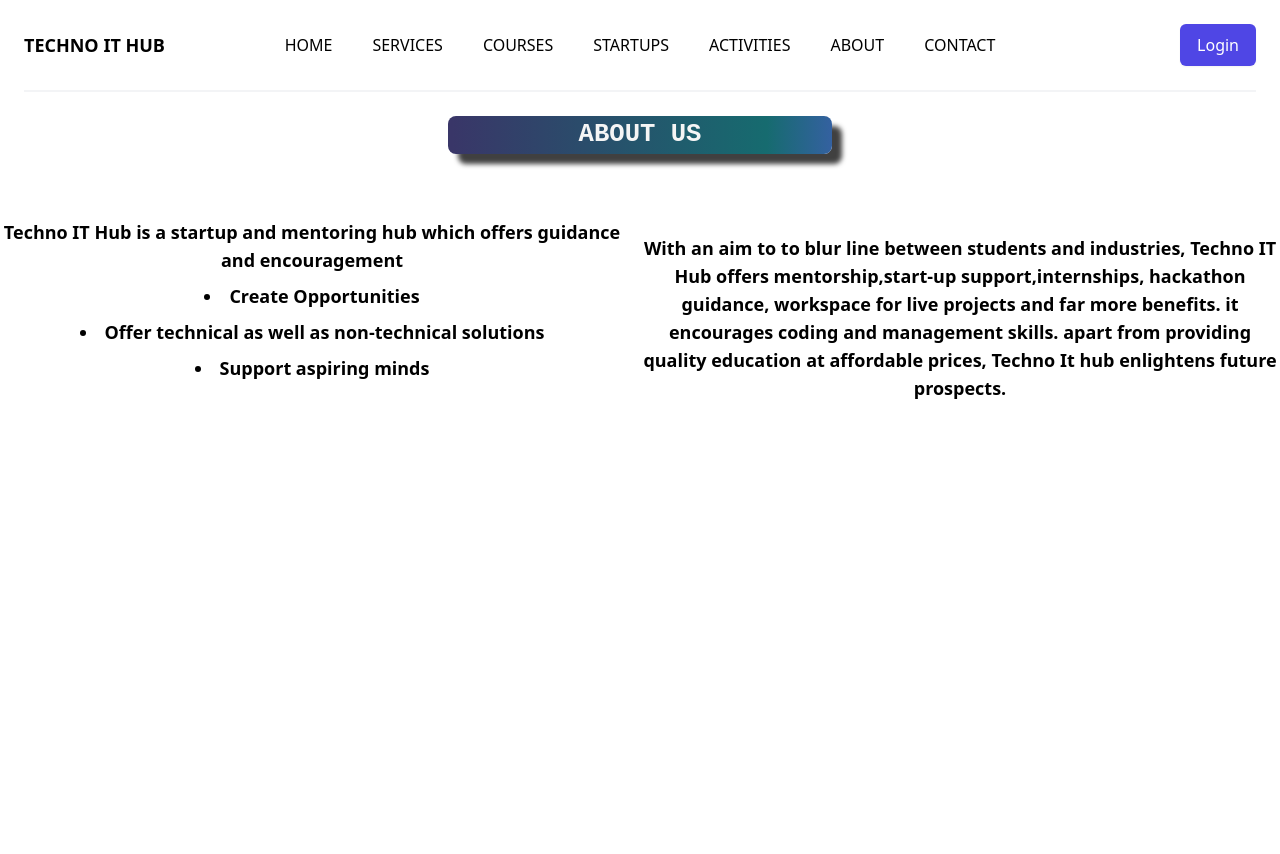
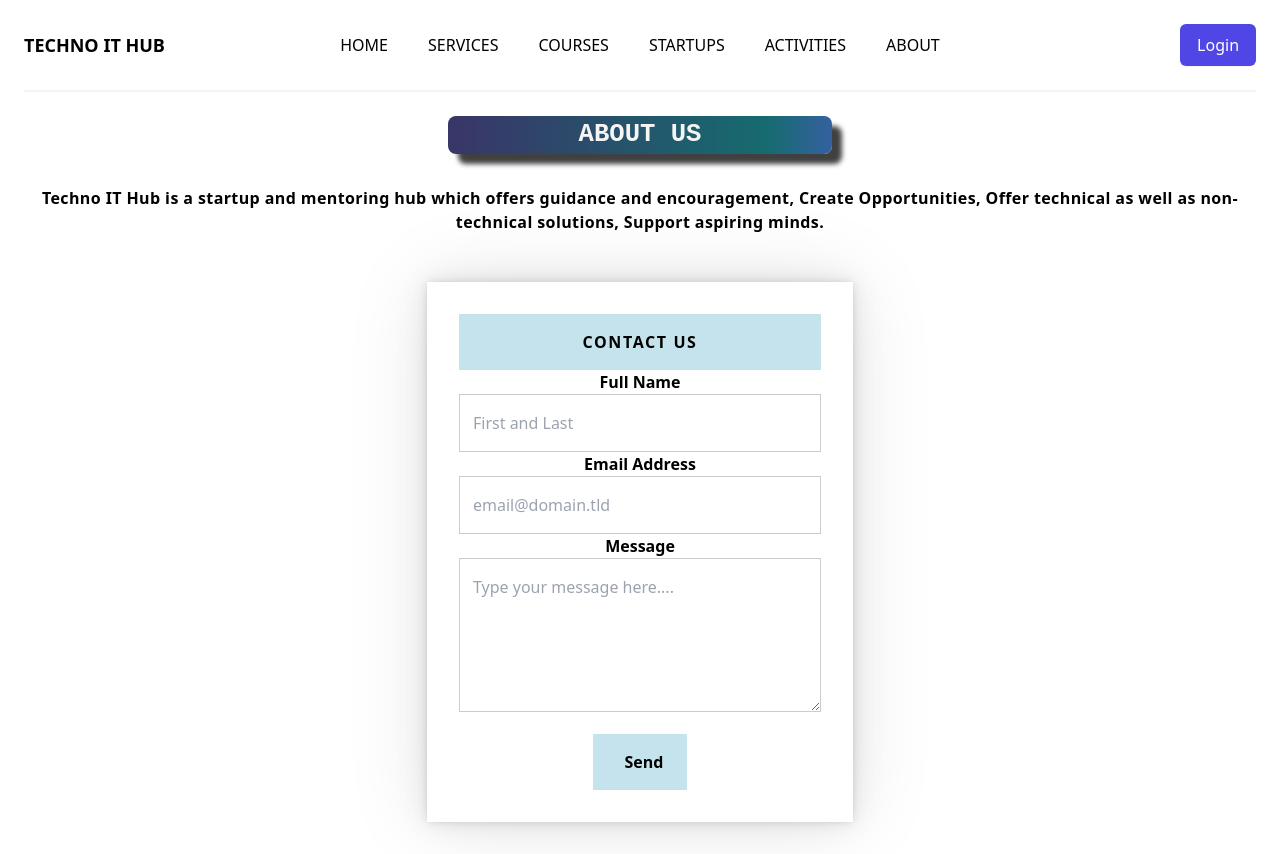
Before and after one commit to vibenr/tih-react-final, a React (Create React App) app: page /about in a window 1280 px wide. Before the commit the page ends 800 px from the top, so only its background shows below. Built offline with nearby package versions, Linux system fonts and the light colour scheme.

Commit message:
setting up header

```diff
--- a/src/App.js
+++ b/src/App.js
@@ -13,14 +13,13 @@
 function App() {
   return (
     <div className="App">
-<Header/>
+{/* <Header/> */}
 
 <Routes>
 <Route path="/addform/data" element={<Dataform/>}/>
 <Route path="/services" element={<Services/>} />
 <Route path="/login" element={<Login/>} />
 <Route path="/about" element={<About/>} />
-<Route path="/contact" element={<Contact/>} />
 <Route path="/startups" element={<Startups/>} />
 <Route path="/courses" element={<Courses/>} />
 <Route path="/activities" element={<Activites/>} />
--- a/src/Components/About/About.js
+++ b/src/Components/About/About.js
@@ -1,5 +1,7 @@
 import React from 'react';
 import PageHeading from '../PageHeading/PageHeading';
+import Contactpage from '../Contact/Contact'
+import Header from '../Header/Header'
 
 
 
@@ -7,33 +9,21 @@ function About() {
 
 	return (
 		<>
+			<Header />
 			<div className='font-semibold'>
 			<div className='flex justify-center'>
 
 			<PageHeading pagname="ABOUT US"/>
 			</div>
-				<div className='mt-16'>
-					<div className=' grid  lg:grid-cols-2 md:text-lg grid-cols-1 mx-auto'>
-						<div className='  pr-4'>
-							<p className='break-normal '>
-								Techno IT Hub is a startup and mentoring hub which offers guidance and encouragement
-							</p>
-							<ul className='break-words flex flex-col  items-center justify-center list-inside list-disc'>
-								<li className='mt-2'>Create Opportunities</li>
-								<li className='mt-2'> Offer technical as well as non-technical solutions</li>
-								<li className='mt-2'> Support aspiring minds</li>
-							</ul>
-						</div>
-						<div className = "md:mt-4 w-full">
-							<p className='break-normal md:text-lg flex justify-content-center align-items-center'>
-								{' '}
-								With an aim to to blur line between students and industries, Techno IT Hub offers
-								mentorship,start-up support,internships, hackathon guidance, workspace for live projects
-								and far more benefits. it encourages coding and management skills. apart from providing
-								quality education at affordable prices, Techno It hub enlightens future prospects.
-							</p>
-						</div>
-					</div>
+			<div className = "flex justify-center align-items-center mt-4 p-4">
+				<ul>
+					<p className = "tracking-wide">
+					Techno IT Hub is a startup and mentoring hub which offers guidance and encouragement, Create Opportunities, Offer technical as well as non-technical solutions, Support aspiring minds.
+					</p>
+				</ul>
+			 </div>
+				<div className = "contact-page">
+				<Contactpage />
 				</div>
 			</div>
 			<div className = "relative bottom-0 w-full">
--- a/src/Components/Activities/Activity.js
+++ b/src/Components/Activities/Activity.js
@@ -1,6 +1,7 @@
 import React from 'react';
 import Card from '../Card/Card';
 import Heading from '../PageHeading/PageHeading';
+import Header from '../Header/Header'
 
 import { useState, useEffect } from 'react';
 
@@ -24,6 +25,7 @@ function Actitvity() {
 
   return (
     <>
+      <Header />
       <div className="flex items-center flex-col justify-center h-full w-full ">
       <Heading pagname="Activities" />
         <div className="grid grid-cols-1 md:grid-cols-2 lg:grid-cols-3 gap-4 p-4 mt-10 ">
--- a/src/Components/Contact/Contact.jsx
+++ b/src/Components/Contact/Contact.jsx
@@ -1,182 +1,31 @@
 import React from 'react'
-import { Avatar } from '@mui/material'
-import Heading from '../PageHeading/PageHeading'
+import './contact.css'
 
 function Contact() {
-  const style = {
-    border: '0',
-    width: '40vw',
-    height: '50vh',
-  }
-
-  const style1 = {
-    resize: 'none',
-  }
-
   return (
     <>
-      <div className="flex justify-center mb-12">
-        <Heading pagname="Contact Us" />
+    <div className = "flex justify-center align-items-center p-8 ">
+      <div class="wrapper">
+    <h2>CONTACT US</h2>
+    <form action="" method="POST">
+      <div class="form-group">
+        <label for="name">Full Name</label>
+        <input type="text" name="Name" id="name" placeholder="First and Last" required minlength="3" maxlength="25" />
       </div>
-
-
-        <div className=" grid lg:grid-cols-2 grid-cols-1  ">
-          <div className="map w-1/2 border-2 border-black">
-            <iframe
-              src="https://www.google.com/maps/embed?pb=!1m18!1m12!1m3!1d1455.60369312146!2d72.56334564300455!3d23.031668564003056!2m3!1f0!2f0!3f0!3m2!1i1024!2i768!4f13.1!3m3!1m2!1s0x395e85a79eebdec9%3A0xd0ab8cb58ab0d0dc!2sTechno%20IT%20HUB!5e0!3m2!1sen!2sin!4v1636615698970!5m2!1sen!2sin"
-              className="h-full"
-              allowfullscreen="true"
-              title="map_location"
-            />
-          </div>
-
-
-          <div className="contact-details ml-20 mt-5">
-            <div className=" flex align-items-center justify-content-baseline ml-16  ">
-              <h2 className="font-bold  lg:text-3xl text-md text-center">
-                {' '}
-                Techno IT Hub
-              </h2>
-            </div>
-
-          {/* flexbox for contact details */}
-          <div className = "main flex flex-col border-2 border-black">
-            <div className = "grid lg:grid-cols-2 grid-cols-1 place-items-center">
-            <div>
-              <Avatar> </Avatar>
-            </div>
-            <div>
-              <span>Address:</span> <p>GUJARAT INNOVATION COUNCIL</p>
-            </div>
-            </div>
-
-            <div className = "grid lg:grid-cols-2 grid-cols-1 place-items-center">
-            <div>
-              <Avatar> </Avatar>
-              </div>
-            <div> </div>
-            </div>
-
-            <div className = "grid lg:grid-cols-2 grid-cols-1 place-items-center">
-            <div>
-              <Avatar> </Avatar>
-              </div>
-            <div> </div>
-            </div>
-          </div>
-
-          </div>
-        </div>
-
-      <div className="contactForm border-2 border-black flex justify-center align-items-center mt-12 mb-4 p-4">
-        <form class="w-full max-w-lg border-gray-300">
-          <div class="flex flex-wrap -mx-3 mb-6">
-            <div class="w-full md:w-1/2 px-3 mb-6 md:mb-0">
-              <label
-                class="block uppercase tracking-wide text-gray-700 text-xs font-bold mb-2"
-                for="grid-first-name"
-              >
-                First Name
-              </label>
-              <input
-                class="appearance-none block w-full bg-gray-200 text-gray-700 border border-red-500 rounded py-3 px-4 mb-3 leading-tight focus:outline-none focus:bg-white"
-                id="grid-first-name"
-                type="text"
-                placeholder="Jane"
-              />
-            </div>
-            <div class="w-full md:w-1/2 px-3">
-              <label
-                class="block uppercase tracking-wide text-gray-700 text-xs font-bold mb-2"
-                for="grid-last-name"
-              >
-                Last Name
-              </label>
-              <input
-                class="appearance-none block w-full bg-gray-200 text-gray-700 border border-gray-200 rounded py-3 px-4 leading-tight focus:outline-none focus:bg-white focus:border-gray-500"
-                id="grid-last-name"
-                type="text"
-                placeholder="Doe"
-              />
-            </div>
-          </div>
-          <div class="flex flex-wrap -mx-3 mb-6">
-            <div class="w-full px-3">
-              <label
-                class="block uppercase tracking-wide text-gray-700 text-xs font-bold mb-2"
-                for="grid-email"
-              >
-                Email
-              </label>
-              <input
-                class="appearance-none block w-full bg-gray-200 text-gray-700 border border-gray-200 rounded py-3 px-4 mb-3 leading-tight focus:outline-none focus:bg-white focus:border-gray-500"
-                id="grid-email"
-                type="email"
-                placeholder="Enter Your Email"
-              />
-            </div>
-          </div>
-          <div class="flex flex-wrap -mx-3 mb-2">
-            <div class="w-full md:w-1/2 px-3 mb-6 md:mb-0">
-              <label
-                class="block uppercase tracking-wide text-gray-700 text-xs font-bold mb-2"
-                for="grid-first-name"
-              >
-                Contact No
-              </label>
-              <input
-                class="appearance-none block w-full bg-gray-200 text-gray-700 border border-red-500 rounded py-3 px-4 mb-3 leading-tight focus:outline-none focus:bg-white"
-                id="grid-first-name"
-                type="text"
-                placeholder="+91"
-              />
-            </div>
-            <div class="w-full md:w-1/3 px-3 mb-6 md:mb-0">
-              <label
-                class="block uppercase tracking-wide text-gray-700 text-xs font-bold mb-2"
-                for="grid-state"
-              >
-                Apply For
-              </label>
-              <div class="relative">
-                <select
-                  class="block appearance-none w-full bg-gray-200 border border-gray-200 text-gray-700 py-3 px-4 pr-8 rounded leading-tight focus:outline-none focus:bg-white focus:border-gray-500"
-                  id="grid-state"
-                >
-                  <option>Choose..</option>
-                  <option>Graphics Designer</option>
-                  <option>Tutor</option>
-                  <option>Intern</option>
-                  <option>Student/Member</option>
-                  <option>Developer</option>
-                  <option>Others</option>
-                </select>
-                <div class="pointer-events-none absolute inset-y-0 right-0 flex items-center px-2 text-gray-700">
-                  <svg
-                    class="fill-current h-4 w-4"
-                    xmlns="http://www.w3.org/2000/svg"
-                    viewBox="0 0 20 20"
-                  >
-                    <path d="M9.293 12.95l.707.707L15.657 8l-1.414-1.414L10 10.828 5.757 6.586 4.343 8z" />
-                  </svg>
-                </div>
-              </div>
-            </div>
-          </div>
-          <div>
-            <textarea
-              className=" appearance-none block w-full bg-gray-200 text-gray-700 border border-gray-200 rounded py-3 px-4 mb-3 leading-tight focus:outline-none focus:bg-white focus:border-gray-500"
-              placeholder="Message"
-              style={style1}
-            />
-          </div>
-          <div className="flex justify-center align-items-center">
-            <button class="bg-blue-500 hover:bg-blue-700 text-white font-bold py-2 px-4 rounded ">
-              Submit
-            </button>
-          </div>
-        </form>{' '}
+      <div class="form-group">
+        <label for="email">Email Address</label>
+        <input type="email" name="Email" id="email" placeholder="email@domain.tld" required />
       </div>
+      <div class="form-group">
+        <label for="message">Message</label>
+        <textarea name="Message" id="message" rows="5" placeholder="Type your message here...."></textarea>
+      </div>
+      <div class="form-group">
+        <button type="submit" class="submit"><i class="far fa-paper-plane"></i>Send</button>
+      </div>
+    </form>
+  </div>
+  </div>
     </>
   )
 }
--- /dev/null
+++ b/src/Components/Contact/contact.css
@@ -0,0 +1,91 @@
+h2::selection,
+label::selection,
+button::selection {
+  -moz-user-select: none;
+  -khtml-user-select: none;
+  -webkit-user-select: none;
+  -ms-user-select: none;
+  user-select: none;
+}
+.wrapper {
+  width: 100%;
+  padding: 2rem;
+  background: #fff;
+  box-shadow: 0 0px 2.2px rgba(0, 0, 0, 0.028), 0 0px 5.3px rgba(0, 0, 0, 0.04),
+    0 0px 10px rgba(0, 0, 0, 0.05), 0 0px 17.9px rgba(0, 0, 0, 0.06),
+    0 0px 33.4px rgba(0, 0, 0, 0.072), 0 0px 80px rgba(0, 0, 0, 0.1);
+}
+h2 {
+  background: rgba(173, 216, 230, 0.7);
+  letter-spacing: 0.1rem;
+  padding: 1rem;
+  cursor: default;
+}
+form,
+input,
+textarea,
+button {
+  font-family: inherit;
+  font-size: initial;
+}
+.form-group label {
+  /* display: block; */
+  margin: 2rem 0 0.5rem 0;
+}
+.form-group input[type="text"],
+.form-group input[type="email"],
+.form-group textarea {
+  width: 100%;
+  padding: 1rem 0.8rem;
+  border: 1px solid rgba(0, 0, 0, 0.2);
+  outline: 0;
+  transition: border 0.15s;
+}
+.form-group input[type="text"],
+.form-group input[type="email"] {
+  /* height: 4.6rem; */
+}
+.form-group textarea {
+  resize: vertical;
+}
+.submit {
+  font-weight: bold;
+  margin-top: 1rem;
+  padding: 1rem 1.5rem;
+  border: none;
+  background: rgba(173, 216, 230, 0.7);
+  cursor: pointer;
+  transition: background 0.15s;
+}
+i {
+  margin-right: 0.5rem;
+}
+.submit:hover {
+  background: rgba(173, 216, 230, 1);
+}
+.form-group input[type="text"]:focus,
+.form-group input[type="email"]:focus,
+.form-group textarea:focus {
+  border: 1px solid #222;
+}
+
+@media screen and (min-width: 576px) {
+  .wrapper {
+    width: 70%;
+  }
+}
+@media screen and (min-width: 768px) {
+  .wrapper {
+    width: 55%;
+  }
+}
+@media screen and (min-width: 992px) {
+  .wrapper {
+    width: 45%;
+  }
+}
+@media screen and (min-width: 1200px) {
+  .wrapper {
+    width: 35%;
+  }
+}
--- a/src/Components/Courses/courses.js
+++ b/src/Components/Courses/courses.js
@@ -2,6 +2,7 @@ import React from 'react'
 import { useState, useEffect } from 'react'
 import Card from '../Card/Card'
 import Heading from '../PageHeading/PageHeading'
+import Header from '../Header/Header'
 
 function Service() {
   const [initial, final] = useState([])
@@ -24,6 +25,7 @@ function Service() {
 
   return (
     <div className="courses ">
+      <Header />
       <div className="flex flex-col items-center justify-center">
       <Heading pagname="Courses" />
         <div className="grid grid-cols-1 md:grid-cols-2 lg:grid-cols-3 gap-4 p-4 mt-10 mb-auto">
--- a/src/Components/Header/Header.js
+++ b/src/Components/Header/Header.js
@@ -27,7 +27,6 @@ function Header() {
            <NavLink to = "/startups">STARTUPS</NavLink>
            <NavLink to = "/activities">ACTIVITIES</NavLink>
            <NavLink to = "/about">ABOUT</NavLink>
-           <NavLink to = "/contact">CONTACT</NavLink>
           </Popover.Group>
           <div className="hidden md:flex items-center justify-end md:flex-1 lg:w-0">
             <a
@@ -80,7 +79,6 @@ function Header() {
               <NavLink to = "/startups">STARTUPS</NavLink>
               <NavLink to = "/activities">ACTIVITIES</NavLink>
               <NavLink to = "/about">ABOUT</NavLink>
-              <NavLink to = "/contact">CONTACT</NavLink>
               </div>
             </div>
           </div>
--- a/src/Components/LoginPage/Login.js
+++ b/src/Components/LoginPage/Login.js
@@ -1,4 +1,5 @@
 import React from "react";
+import Header from '../Header/Header'
 
 import Form from "../Forms/form";
 function Login(){
@@ -6,6 +7,7 @@ function Login(){
 
     return (
         <div>
+        <Header />
         <Form heading="Log In Form"/>
         </div>
     )
--- a/src/Components/Services/Service.js
+++ b/src/Components/Services/Service.js
@@ -2,6 +2,7 @@ import { useState,useEffect } from 'react';
 import React from 'react';
 import Card from '../Card/Card';
 import Heading from '../PageHeading/PageHeading';
+import Header from '../Header/Header'
 
 
 
@@ -40,7 +41,7 @@ useEffect(()=>{
 	return (
 
 		<div className='Service '>
-
+			<Header />
 			<div className='flex items-center flex-col justify-center' >
 			<Heading pagname='SERVICES' className="border-2 border-black" />
 				<div className='grid grid-cols-1 md:grid-cols-2 lg:grid-cols-3 gap-4 p-4'>
--- a/src/Components/Startup/startup.js
+++ b/src/Components/Startup/startup.js
@@ -1,6 +1,7 @@
 import React from 'react'
 import Heading from '../PageHeading/PageHeading'
 import { useState, useEffect } from 'react'
+import Header from '../Header/Header'
 
 function Startup() {
 
@@ -24,6 +25,7 @@ function Startup() {
 
   return (
     <>
+      <Header />
       <div className="flex justify-center mb-8">
         <Heading pagname="Startups" className="border-2 border-black " />
       </div>
```
Also changed, not shown: 1 other file (tests, documents, lock files or other folders).
